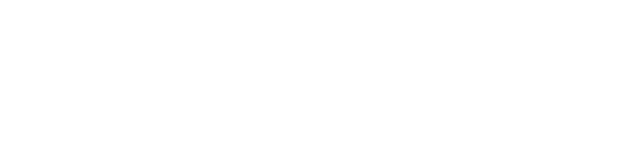
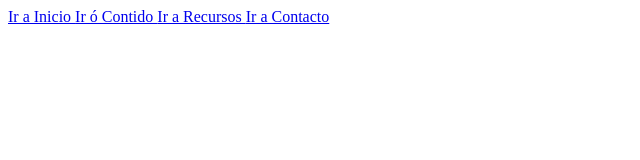
Before and after one commit to ivanpicallo556-png/Web-, a plain HTML site: page contenido.html in a window 1280 px wide. Shown: the whole page, without its empty margins (0-640 px from the left). Drawn offline with Linux system fonts and the light colour scheme.

Commit message:
Update contenido.html + nav

```diff
--- a/contenido.html
+++ b/contenido.html
@@ -8,7 +8,12 @@
     </head>
     <body>
       <header>
-
+        <nav class="barraNavegacion">
+            <a href="index.html"> Ir a Inicio </a>
+            <a href="contenido.html"> Ir ó Contido </a>
+            <a href="recursos.html"> Ir a Recursos </a>
+            <a href="contacto.html"> Ir a Contacto </a>
+        </nav>
       </header>
     <main>
 
```
